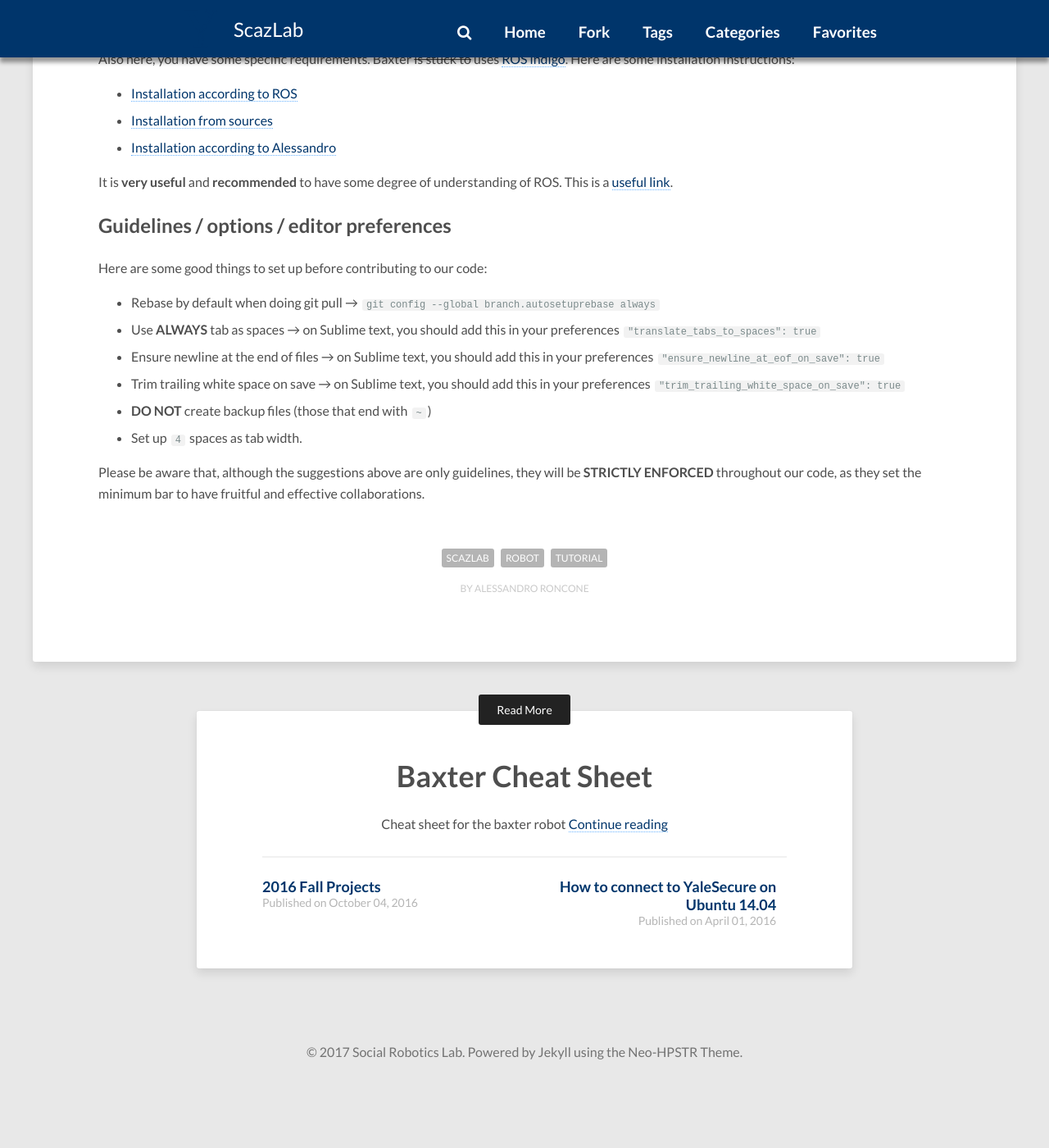
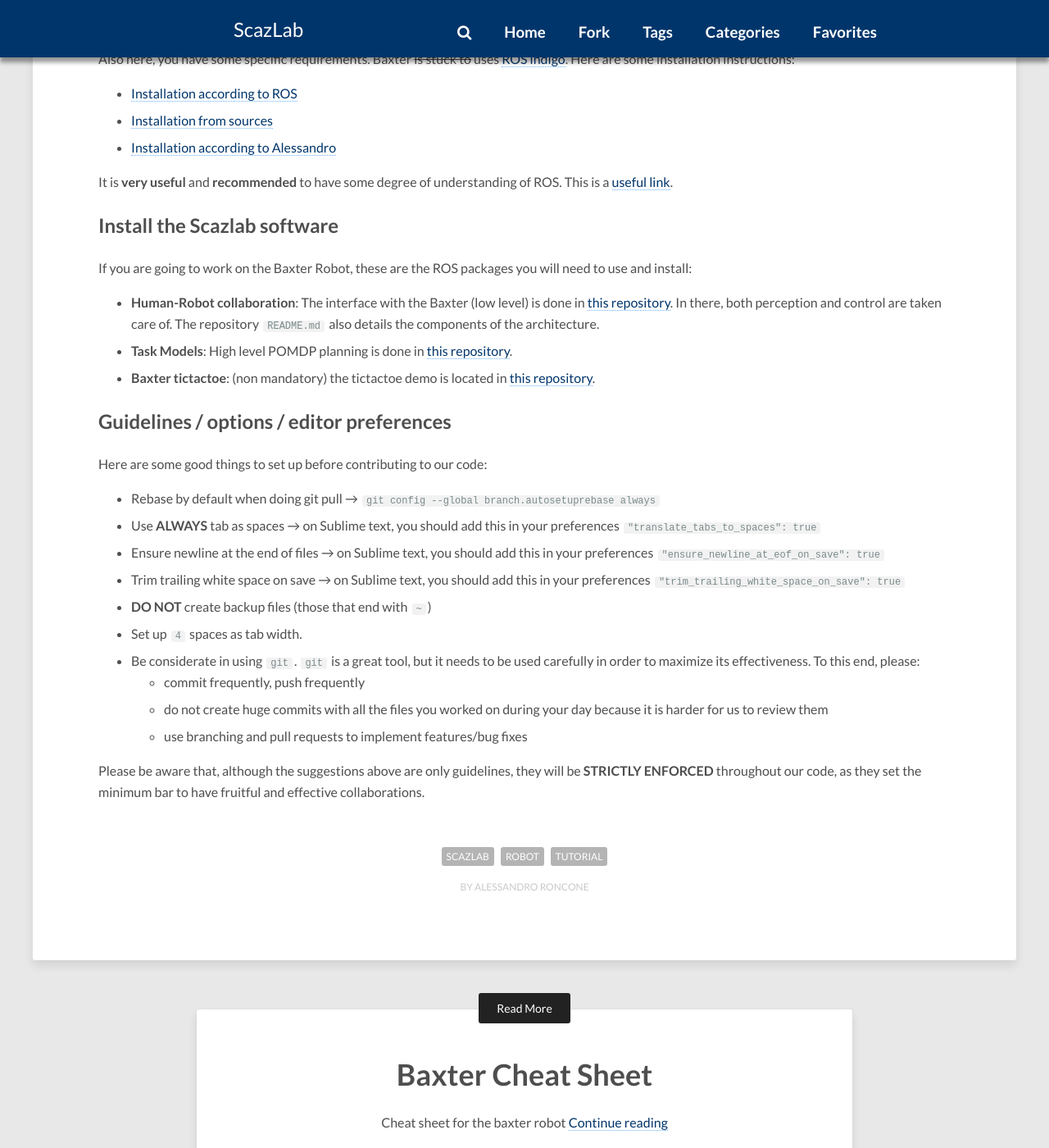
Before and after one commit to ScazLab/ScazLab.github.io, a Jekyll site: the page built from _posts/2017-09-19-Start-in-the-lab.md, in a window 1280 px wide and 1400 px high, scrolled down 2176 px. Shown: the whole window at 82% size. Built offline with Jekyll 4.4.1, drawn with Linux system fonts in a browser that asks for light colours; nearby versions of some CDN libraries; comment, search, counter and statistics services are not loaded; before the commit the page ends 3500 px from its top, so only the background shows below that; some of the changed text lies outside the part shown.

Commit message:
[labcs] minor fix

```diff
--- a/_posts/2017-09-19-Start-in-the-lab.md
+++ b/_posts/2017-09-19-Start-in-the-lab.md
@@ -54,6 +54,15 @@ Also here, you have some specific requirements. Baxter ~~is stuck to~~ uses [ROS
 
 It is **very useful** and **recommended** to have some degree of understanding of ROS. This is a [useful link](https://alecive.github.io/ros_concepts.html).
 
+## Install the Scazlab software
+
+If you are going to work on the Baxter Robot, these are the ROS packages you will need to use and install:
+
+
+- **Human-Robot collaboration**: The interface with the Baxter (low level) is done in [this repository](https://github.com/scazlab/human_robot_collaboration). In there, both perception and control are taken care of. The repository `README.md` also details the components of the architecture.
+- **Task Models**: High level POMDP planning is done in [this repository](https://github.com/scazlab/task-models).
+- **Baxter tictactoe**: (non mandatory) the tictactoe demo is located in [this repository](https://github.com/ScazLab/baxter_tictactoe).
+
 ## Guidelines / options / editor preferences
 
 Here are some good things to set up before contributing to our code:
@@ -64,5 +73,10 @@ Here are some good things to set up before contributing to our code:
  * Trim trailing white space on save → on Sublime text, you should add this in your preferences `"trim_trailing_white_space_on_save": true`
  * **DO NOT** create backup files (those that end with `~`)
  * Set up `4` spaces as tab width.
+ * Be considerate in using `git`. `git` is a great tool, but it needs to be used carefully in order to maximize its effectiveness. To this end, please:
+    * commit frequently, push frequently
+    * do not create huge commits with all the files you worked on during your day because it is harder for us to review them
+    * use branching and pull requests to implement features/bug fixes
+
 
 Please be aware that, although the suggestions above are only guidelines, they will be **STRICTLY ENFORCED** throughout our code, as they set the minimum bar to have fruitful and effective collaborations.
```
